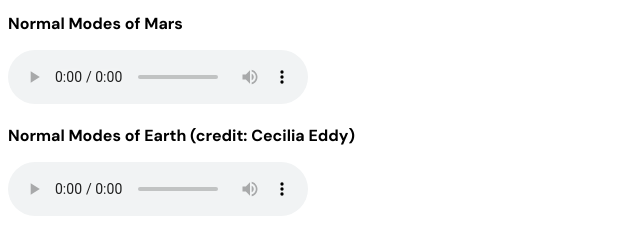
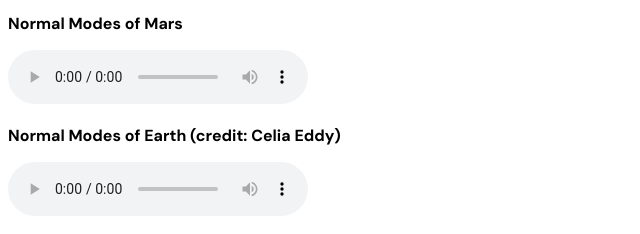
Before and after one commit to multiverseseries/mars-travelers-guide, an Eleventy site: page src/mars-quakes.md in a window 1280 px wide. Shown: the part 1388-1622 px from the top of the page, 0-640 px from the left. Built offline with nearby package versions, Linux system fonts and the light colour scheme; Eleventy itself is replaced by a stand-in of ours; files that its build step writes are made by us from their sources.

Commit message:
Fix spelling of 'Celia'

```diff
--- a/src/mars-quakes.md
+++ b/src/mars-quakes.md
@@ -27,7 +27,7 @@ the planet.
 
 <audio controls src="/assets/Mars Normal Modes.m4a"></audio>
 
-**Normal Modes of Earth (credit: Cecilia Eddy)**
+**Normal Modes of Earth (credit: Celia Eddy)**
 
 <audio controls src="/assets/Earth Normal Modes.m4a"></audio>
 
```
